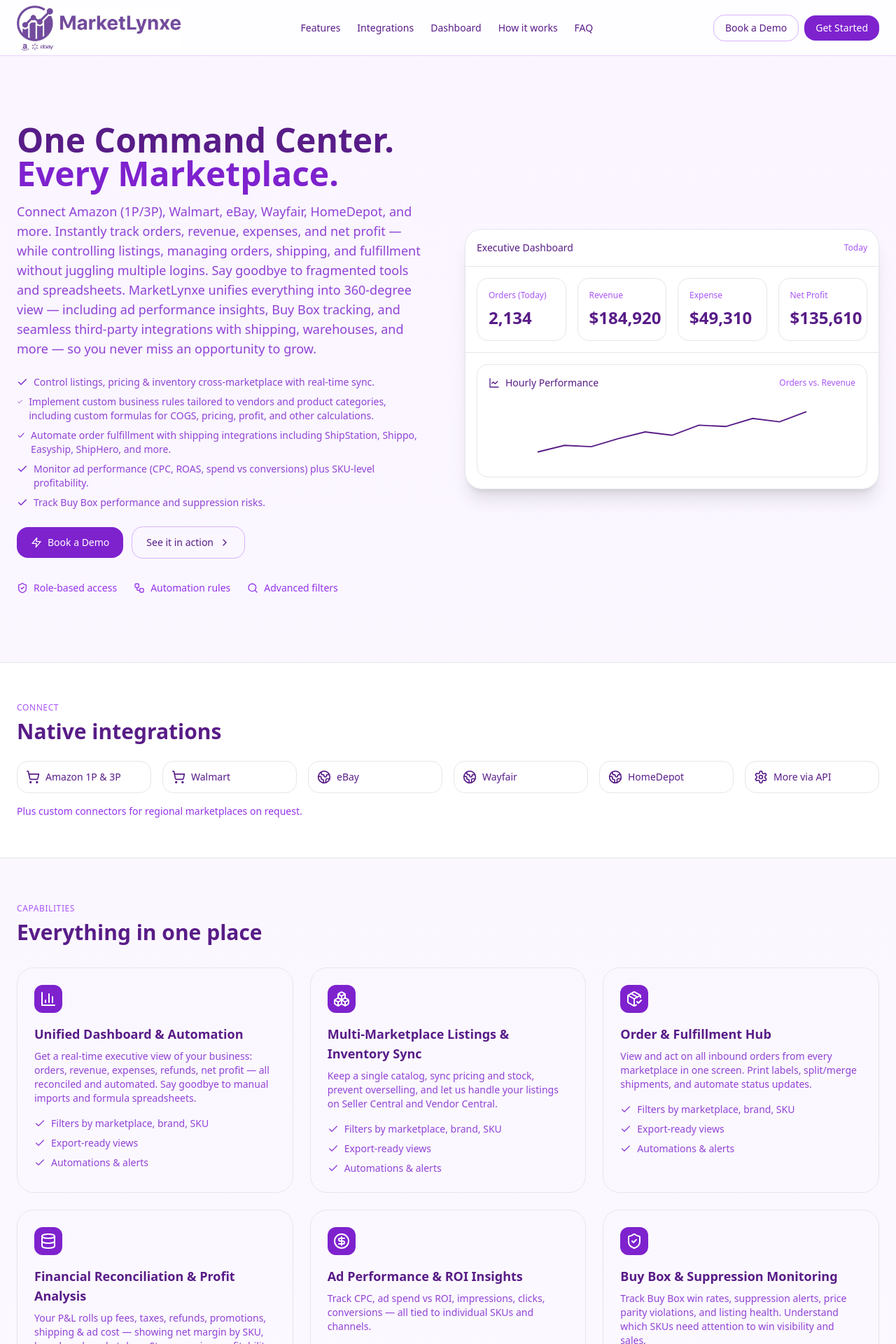
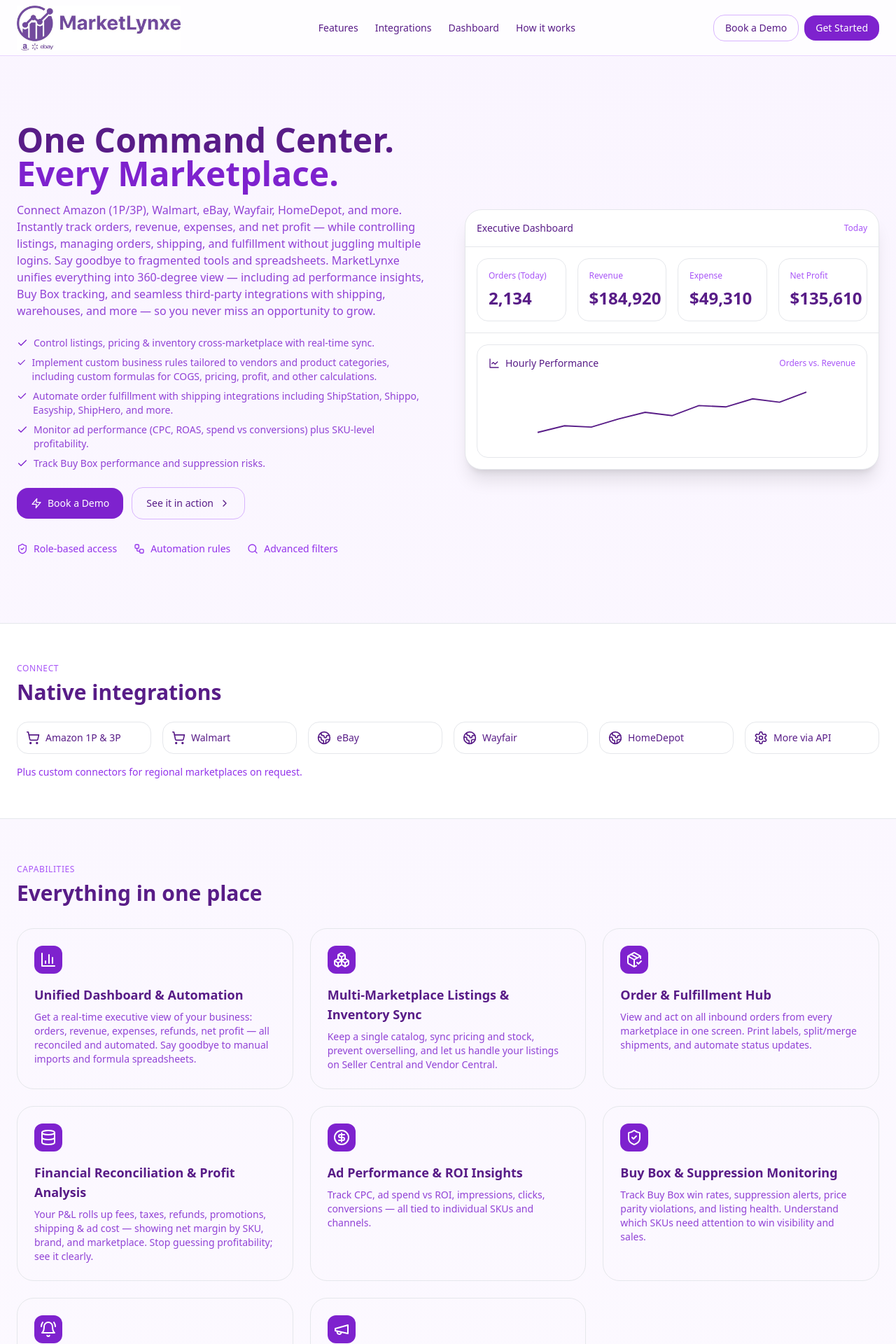
Before and after one commit to Uniqnex360/newmarketplace-onepager, a React (Vite) app: page / in a window 1280 px wide. Shown: the top 1920 px of the page at 70% size. Built offline with nearby package versions, Linux system fonts and the light colour scheme.

Commit message:
MarketplaceOnePager:Changes updated

```diff
--- a/src/App.jsx
+++ b/src/App.jsx
@@ -159,7 +159,7 @@
             <a href="#integrations" className="hover:text-purple-900">Integrations</a>
             <a href="#dashboard" className="hover:text-purple-900">Dashboard</a>
             <a href="#how" className="hover:text-purple-900">How it works</a>
-            <a href="#faq" className="hover:text-purple-900">FAQ</a>
+            {/* <a href="#faq" className="hover:text-purple-900">FAQ</a> */}
           </nav>
           <div className="flex items-center gap-2">
             <a href="#demo" className="rounded-2xl border border-purple-300 px-4 py-2 text-sm hover:bg-purple-50">Book a Demo</a>
@@ -176,7 +176,7 @@
         One Command Center.
         <span className="text-purple-700"> Every Marketplace. </span>
       </h1>
-      <p className="mt-4 text-lg text-purple-700/85">
+      <p className="mt-4 text-medium text-purple-700/85">
         Connect Amazon (1P/3P), Walmart, eBay, Wayfair, HomeDepot, and more.
         Instantly track orders, revenue, expenses, and net profit — while
         controlling listings, managing orders, shipping, and fulfillment without
@@ -194,12 +194,12 @@
           Control listings, pricing & inventory cross-marketplace with real-time sync.
         </li>
         <li className="flex items-start gap-2">
-          <Check className="w-4 h-4 mt-0.5 text-purple-700" />
+          <Check className="w-6 h-4 mt-0.5 text-purple-700" />
           Implement custom business rules tailored to vendors and product categories,
           including custom formulas for COGS, pricing, profit, and other calculations.
         </li>
         <li className="flex items-start gap-2">
-          <Check className="w-4 h-4 mt-0.5 text-purple-700" />
+          <Check className="w-5 h-4 mt-0.5 text-purple-700" />
           Automate order fulfillment with shipping integrations including ShipStation,
           Shippo, Easyship, ShipHero, and more.
         </li>
@@ -311,11 +311,6 @@
                 </div>
                 <h3 className="mt-4 text-lg font-semibold">{f.title}</h3>
                 <p className="mt-2 text-sm text-purple-700/85">{f.text}</p>
-                <ul className="mt-4 space-y-2 text-sm text-purple-700/85">
-                  <li className="flex items-center gap-2"><Check className="w-4 h-4" /> Filters by marketplace, brand, SKU</li>
-                  <li className="flex items-center gap-2"><Check className="w-4 h-4" /> Export-ready views</li>
-                  <li className="flex items-center gap-2"><Check className="w-4 h-4" /> Automations & alerts</li>
-                </ul>
               </div>
             ))}
           </div>
@@ -443,15 +438,6 @@
                 <li className="flex items-center gap-2"><Check className="w-4 h-4" /> Backorder logic</li>
               </ul>
             </div>
-            <div className="rounded-3xl border p-6">
-              <h3 className="font-semibold">Custom Business Rules</h3>
-              <p className="mt-2 text-sm text-purple-700/85">Implement custom business rules tailored to vendors and product categories, including custom formulas for COGS, pricing, profit, and other calculations.</p>
-              <ul className="mt-4 space-y-2 text-sm text-purple-700/85">
-                <li className="flex items-center gap-2"><Check className="w-4 h-4" /> Custom COGS formulas</li>
-                <li className="flex items-center gap-2"><Check className="w-4 h-4" /> Pricing automation</li>
-                <li className="flex items-center gap-2"><Check className="w-4 h-4" /> Category-specific rules</li>
-              </ul>
-            </div>
           </div>
 
           {/* TESTIMONIALS */}
@@ -490,7 +476,7 @@
       </section>
 
       {/* FAQ */}
-      <section id="faq" className="py-16">
+      {/* <section id="faq" className="py-16">
         <div className="mx-auto max-w-5xl px-6">
           <h2 className="text-2xl md:text-3xl font-semibold">Frequently asked questions</h2>
           <div className="mt-8 grid md:grid-cols-2 gap-6">
@@ -502,7 +488,7 @@
             ))}
           </div>
         </div>
-      </section>
+      </section> */}
 
       {/* CONTACT */}
       <section id="contact" className="py-14 border-t">
```
